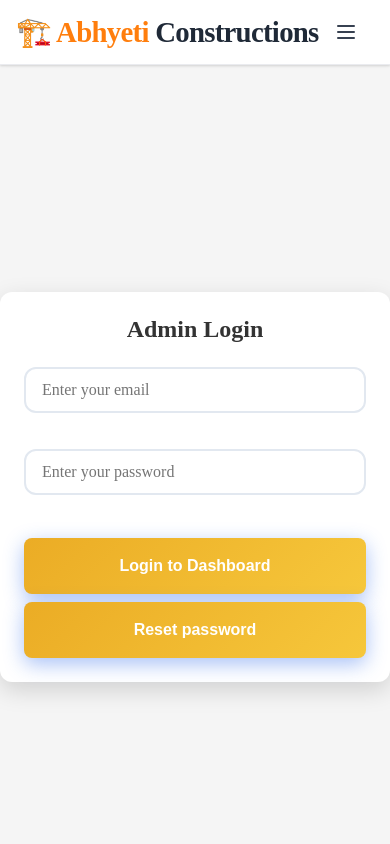
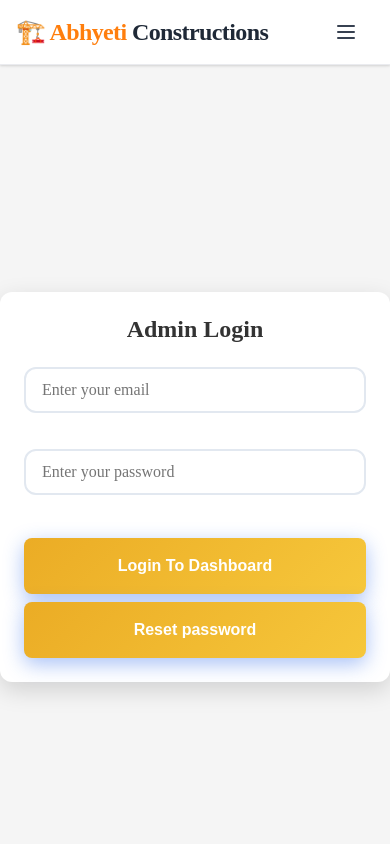
Before and after one commit to mathewvj/abhyeti-constructions, a React (Vite) app in the folder frontend/: page /admin in a window 390 px wide. Shown: the top 844 px of the page. Built offline with nearby package versions, Linux system fonts and the light colour scheme.

Commit message:
update loginbutton disable and change mobileview logotext

```diff
--- a/frontend/src/Components/AdminComponents/LoginForm.jsx
+++ b/frontend/src/Components/AdminComponents/LoginForm.jsx
@@ -2,7 +2,7 @@ import React, { useState } from 'react';
 import ForgetPassword from './ForgetPassword';
 import './LoginForm.css'
 
-const LoginForm = ({ onLogin }) => {
+const LoginForm = ({ onLogin, loginButt }) => {
     const [showForgotPassword, setShowForgotPassword ] = useState(false)
   return (
 
@@ -31,8 +31,8 @@ const LoginForm = ({ onLogin }) => {
             required
           />
         </div>
-        <button type="submit" className="btn btn-primary">
-          Login to Dashboard
+        <button type="submit" className="btn btn-primary" disabled={loginButt}>
+          {loginButt ? <span className='spinner'></span> : "Login To Dashboard"}
         </button>
         <button className="btn btn-primary" onClick={()=>setShowForgotPassword(true)}>
             Reset password
--- a/frontend/src/Components/Navigation/Navigation.css
+++ b/frontend/src/Components/Navigation/Navigation.css
@@ -35,7 +35,7 @@
 }
 
 .logo-text {
-  font-size: 1.8rem;
+  font-size: 1.5rem;
   font-weight: 700;
   color: #1f2937;
   margin: 0;
--- a/frontend/src/Pages/AdminPanel.jsx
+++ b/frontend/src/Pages/AdminPanel.jsx
@@ -10,6 +10,7 @@ import { useNavigate } from "react-router-dom";
 const AdminPanel = () => {
   const navigate = useNavigate();
   const [isLoggedIn, setIsLoggedIn] = useState(false);
+  const [loginButt, setLoginButt] = useState(false)
   const [token, setToken] = useState("");
   const [projects, setProjects] = useState([]);
   const [editingProject, setEditingProject] = useState(null);
@@ -77,6 +78,7 @@ const AdminPanel = () => {
 
   const handleLogin = async (e) => {
     e.preventDefault();
+    setLoginButt(true)
     const email = e.target.email.value;
     const password = e.target.password.value;
     try {
@@ -89,6 +91,8 @@ const AdminPanel = () => {
       localStorage.setItem("adminToken", res.data.token);
     } catch (error) {
       alert("login failed");
+    }finally{
+      setLoginButt(false)
     }
   };
 
@@ -214,7 +218,7 @@ const AdminPanel = () => {
     navigate("/");
   };
 
-  if (!isLoggedIn) return <LoginForm onLogin={handleLogin} />;
+  if (!isLoggedIn) return <LoginForm onLogin={handleLogin} loginButt={loginButt} />;
 
   return (
     <div className="admin-container">
```
